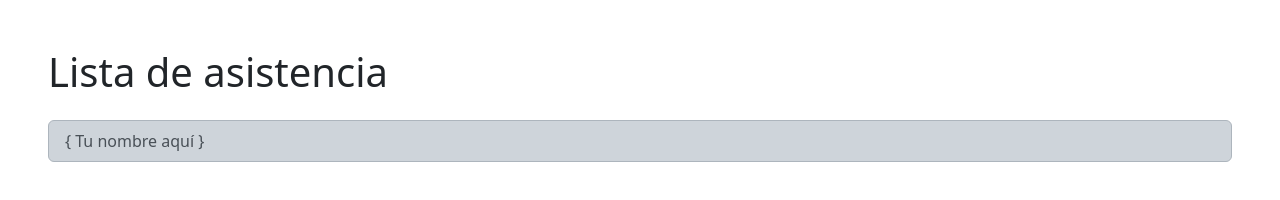
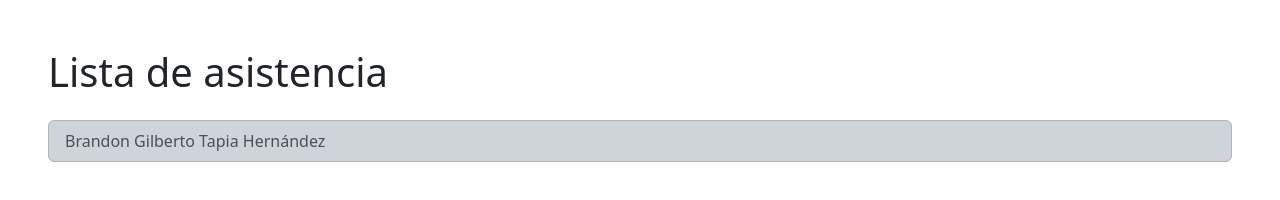
Before and after one commit to Club-Azure-GitHub-IA-Ruby/Semana-03, a plain HTML site: page index.html in a window 1280 px wide. Drawn offline with nearby package versions, Linux system fonts and the light colour scheme.

Commit message:
Brandon Gilberto Tapia Hernández - 20176618

```diff
--- a/index.html
+++ b/index.html
@@ -11,7 +11,7 @@
     <div class="p-5">
         <h1>Lista de asistencia</h1>
         <ul class="list-group my-4">
-            <li class="list-group-item list-group-item-dark">{ Tu nombre aquí }</li>
+            <li class="list-group-item list-group-item-dark">Brandon Gilberto Tapia Hernández</li>
         </ul>
     </div>
 
```
